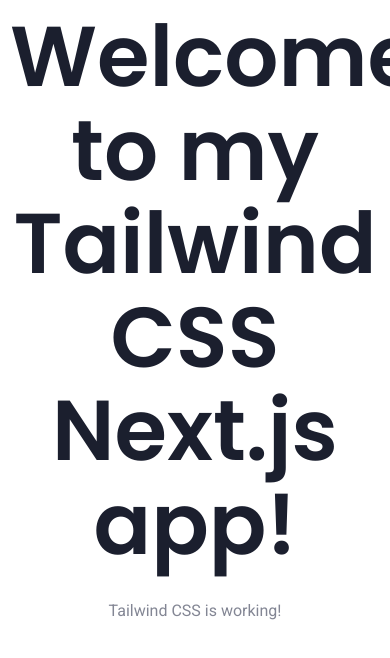
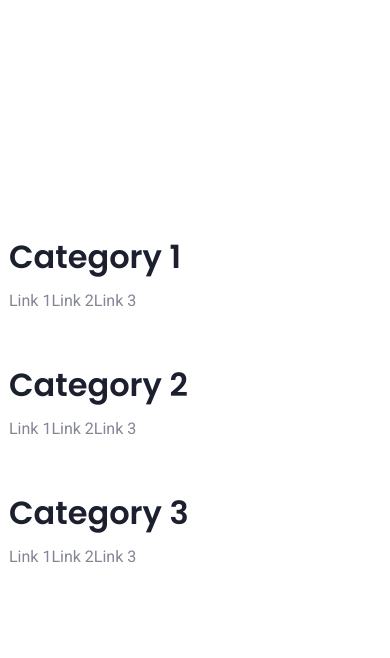
Before and after one commit to apsanregmi/tailwind-learning, a Next.js app: page /demopage in a window 390 px wide. Shown: the top 658 px of the page. Built offline with nearby package versions, Linux system fonts and the light colour scheme.

Commit message:
pagebanner remained

```diff
--- a/pages/demopage.js
+++ b/pages/demopage.js
@@ -3,10 +3,43 @@
 
 const Home = () => {
   return (
-    <div className="bg-yellow-600 p-10  ">
-      <h1 className="text-4xl text-blue text-center ">Welcome to my Tailwind CSS Next.js app!</h1>
-      <p className="text-center text-red-800 mt-4">Tailwind CSS is working!</p>
+    <>
+    <div class="navbar bg-gray-800">
+  <a href="#home" class="text-white px-4 py-2">Home</a>
+  <a href="#news" class="text-white px-4 py-2">News</a>
+  <div class="dropdown">
+    <button class="dropbtn text-white px-4 py-2 bg-transparent">Dropdown
+      <i class="fa fa-caret-down"></i>
+    </button>
+    <div class="dropdown-content">
+      <div class="header bg-red-500 text-white py-4 px-6">
+        <h2>Mega Menu</h2>
+      </div>
+      <div class="row">
+        <div class="column w-1/3 p-4 bg-gray-300">
+          <h3>Category 1</h3>
+          <a href="#" class="text-black py-2 block">Link 1</a>
+          <a href="#" class="text-black py-2 block">Link 2</a>
+          <a href="#" class="text-black py-2 block">Link 3</a>
+        </div>
+        <div class="column w-1/3 p-4 bg-gray-300">
+          <h3>Category 2</h3>
+          <a href="#" class="text-black py-2 block">Link 1</a>
+          <a href="#" class="text-black py-2 block">Link 2</a>
+          <a href="#" class="text-black py-2 block">Link 3</a>
+        </div>
+        <div class="column w-1/3 p-4 bg-gray-300">
+          <h3>Category 3</h3>
+          <a href="#" class="text-black py-2 block">Link 1</a>
+          <a href="#" class="text-black py-2 block">Link 2</a>
+          <a href="#" class="text-black py-2 block">Link 3</a>
+        </div>
+      </div>
     </div>
+  </div>
+</div>
+
+    </>
   );
 };
 
--- a/src/components/PageBanner.js
+++ b/src/components/PageBanner.js
@@ -3,7 +3,7 @@
 const PageBanner = ({ title, subtitle }) => {
   return (
     <div className="bg-[#0C2126] flex justify-start items-center h-fit pb-16 pt-14">
-      <div className="md:container mx-28 py-24 px-6 flex w-1/2 md:pt-3/4 ">
+      <div className="md:container md:mx-28 md:py-24 px-2 md:px-6 flex md:w-1/2 w-full md:pt-3/4 ">
         <div className="max-w-2xl mx-2">
           <h1 className="text-4xl lg:text-4xl text-white font-bold mb-8">
             {title}
@@ -11,29 +11,30 @@
           <p className="text-xl lg:text-xl text-white leading-relaxed max-w-xl space-x-3">
             {subtitle}
           </p>
-          <div className="flex">
-            <li className="pt-12 flex-col sm:block">
-              <a className="hover:text-gray-200 md:pb-6 w-fit " href="/contact">
+          <div className="grid grid-cols-1 sm:grid-cols-2 pt-10">
+
+            <li className=" grid sm:block sm:flex-row w-auto justify-center ">
+              <a className="hover:text-gray-200  w-fit " href="/contact">
                 <button className="bg-[#EDFF6C]  hover:bg-yellow-700 text-black font-bold py-2 px-4 rounded">
                   Contact Us
                 </button>
               </a>
             </li>
-            <li>
-              <p className="font-normal text-white text-xl flex-col pt-14 ml-16 cursor-pointer hover:underline">
-
+            <li className="w-auto justify-center ">
+              <p className="font-normal text-white text-xl flex-col pt-14  cursor-pointer hover:underline">
                 Book a Free Call
                 <span className="ml-2 cursor-pointer font-extrabold"> ↗</span>
               </p>
-              <div>
+            </li>
 
-              </div>
-            </li>
+            </div>
+          </div>
+
+
           </div>
         </div>
-      </div>
-    </div>
-  );
+  )
+
 };
 
 export default PageBanner;
```
Also changed, not shown: 1 other file (tests, documents, lock files or other folders).
